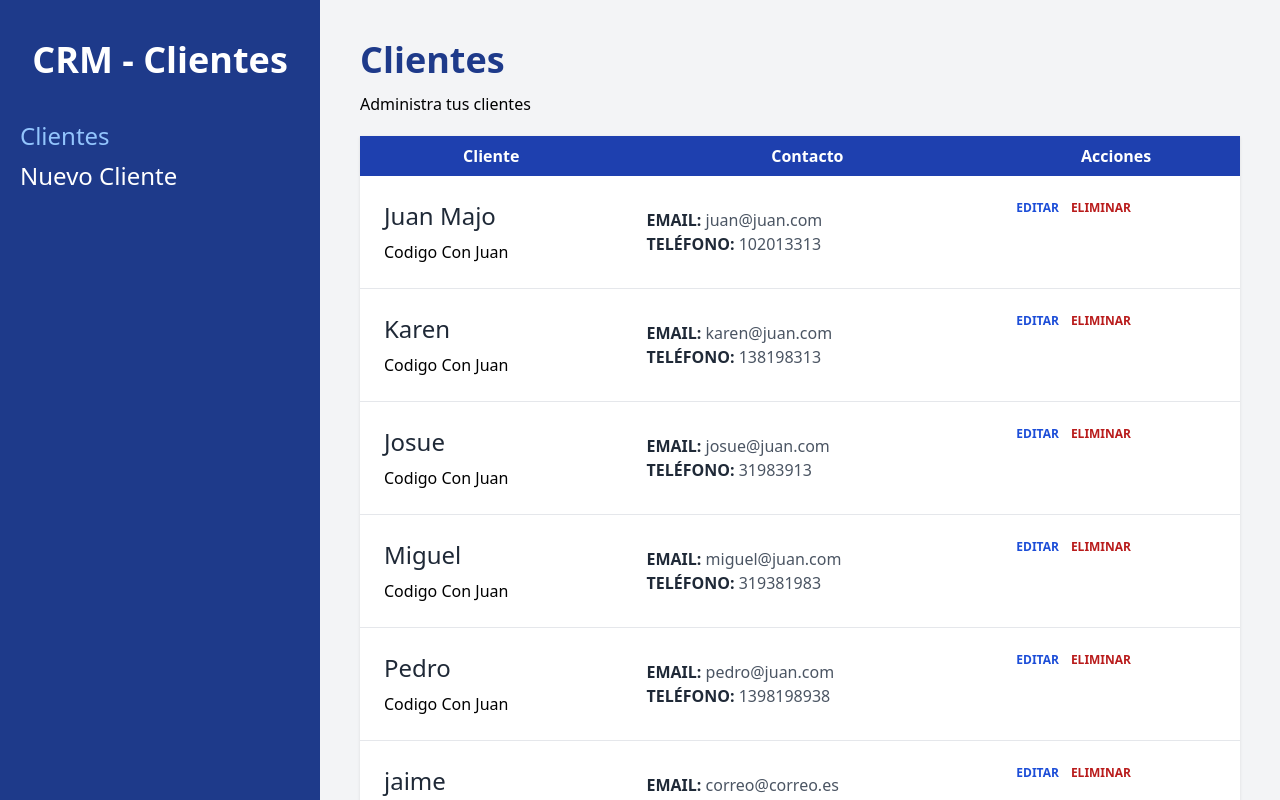
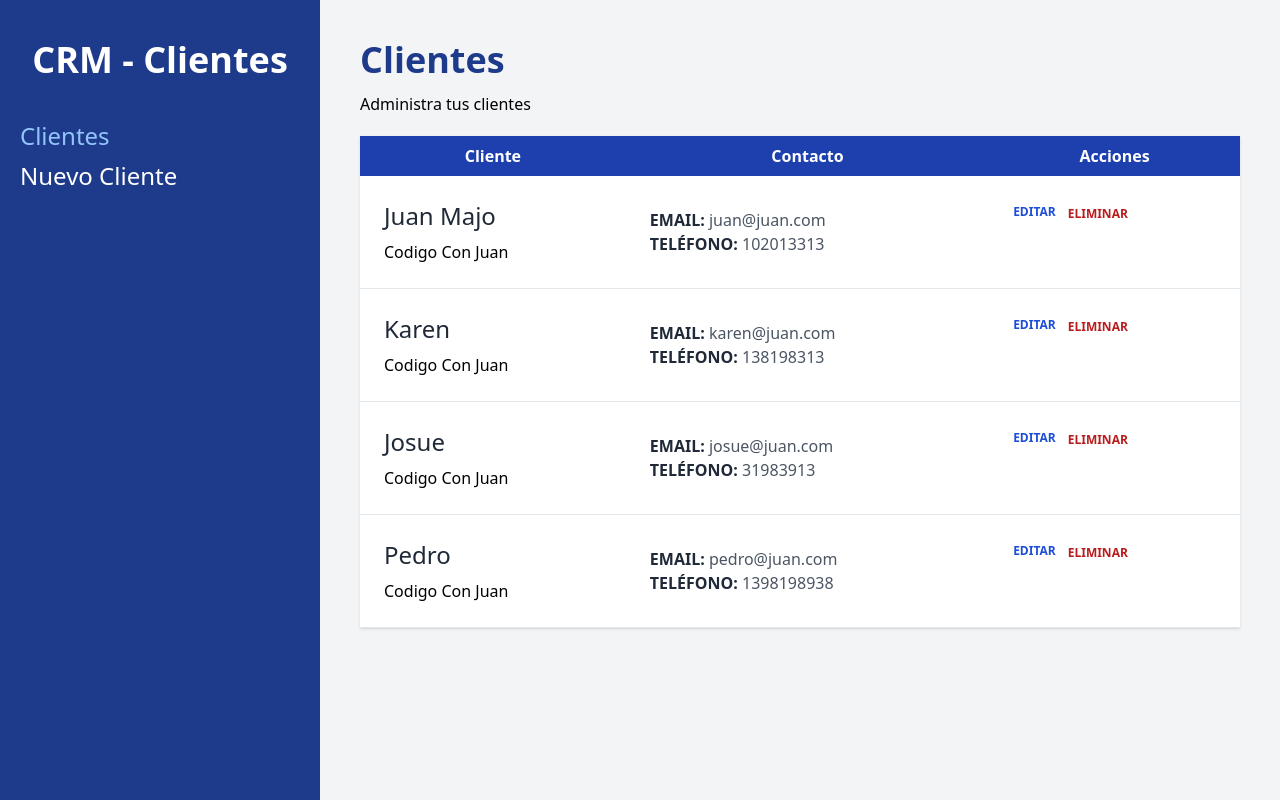
Before and after one commit to LntSpeirs/AdministradorClientesCRM, a React (Vite) app: page / in a window 1280 px wide. Built offline with nearby package versions, Linux system fonts and the light colour scheme; data requests are answered from the project's data file.

Commit message:
Eliminar clientes

```diff
--- a/db.json
+++ b/db.json
@@ -23,26 +23,11 @@
       "empresa": "Codigo Con Juan"
     },
     {
-      "id": 4,
-      "nombre": "Miguel",
-      "telefono": 319381983,
-      "email": "miguel@juan.com",
-      "empresa": "Codigo Con Juan"
-    },
-    {
       "id": 5,
       "nombre": "Pedro",
       "telefono": 1398198938,
       "email": "pedro@juan.com",
       "empresa": "Codigo Con Juan"
-    },
-    {
-      "nombre": "jaime",
-      "empresa": "mtt",
-      "email": "correo@correo.es",
-      "telefono": "123456789",
-      "notas": "adasdadafafaafg",
-      "id": 6
     }
   ]
 }
--- a/src/components/Cliente.jsx
+++ b/src/components/Cliente.jsx
@@ -1,4 +1,10 @@
-import { useNavigate } from "react-router-dom";
+import { useNavigate, Form, redirect } from "react-router-dom";
+import { eliminarCliente } from "../data/clientes";
+
+export async function action({ params }) {
+    await eliminarCliente(params.clienteId);
+    return redirect("/");
+}
 
 function Cliente({ cliente }) {
     const navigate = useNavigate();
@@ -31,12 +37,22 @@
                 >
                     Editar
                 </button>
-                <button
-                    type="button"
-                    className="text-red-700 uppercase font-bold text-xs"
+                <Form
+                    method="POST"
+                    action={`/clientes/${id}/eliminar`}
+                    onSubmit={(e) => {
+                        if (!confirm("¿Deseas eliminar este registro?")) {
+                            e.preventDefault();
+                        }
+                    }}
                 >
-                    Eliminar
-                </button>
+                    <button
+                        type="submit"
+                        className="text-red-700 uppercase font-bold text-xs"
+                    >
+                        Eliminar
+                    </button>
+                </Form>
             </td>
         </tr>
     );
--- a/src/data/clientes.js
+++ b/src/data/clientes.js
@@ -40,3 +40,15 @@
         console.log(error);
     }
 }
+
+export async function eliminarCliente(id) {
+    //console.log("Eliminando..." + id);
+    try {
+        const respuesta = await fetch(`${import.meta.env.VITE_API_URL}/${id}`, {
+            method: "DELETE",
+        });
+        await respuesta.json();
+    } catch (error) {
+        console.log(error);
+    }
+}
--- a/src/main.jsx
+++ b/src/main.jsx
@@ -12,6 +12,8 @@
     loader as editarClienteLoader,
     action as editarClienteAction,
 } from "./pages/EditarCliente";
+
+import { action as eliminarClienteAction } from "./components/Cliente";
 
 const router = createBrowserRouter([
     {
@@ -37,6 +39,11 @@
                 action: editarClienteAction,
                 errorElement: <ErrorPage />,
             },
+            {
+                path: "/clientes/:clienteId/eliminar",
+                action: eliminarClienteAction,
+                errorElement: <ErrorPage />,
+            },
         ],
     },
 ]);
```
